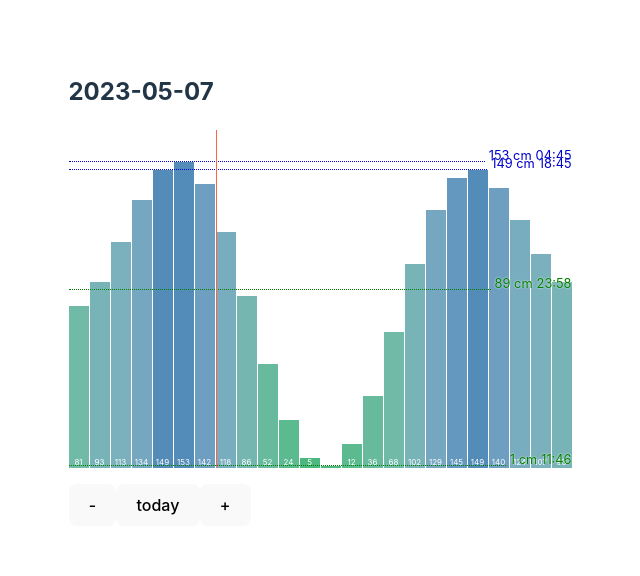
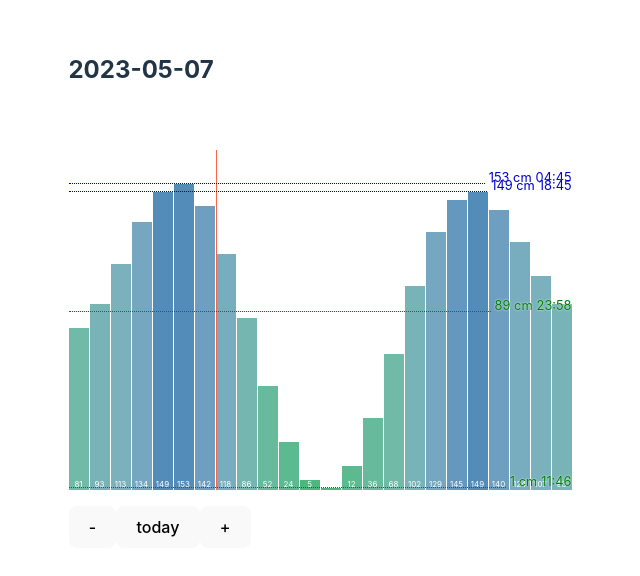
Before and after one commit to calbert1209/black-kite, a Preact app: page / in a window 1280 px wide. Shown: the part 110-686 px from the top of the page, without its empty margins (320-960 px from the left). Built offline with nearby package versions, Linux system fonts and the light colour scheme.

Commit message:
:lipstick: improve look of vertical marker

```diff
--- a/src/components/TideLevelBarChart.css
+++ b/src/components/TideLevelBarChart.css
@@ -19,4 +19,5 @@
   padding: 0;
   gap: 1px;
   padding-top: 2em;
+  min-height: 350px;
 }
--- a/src/components/TideLevelWindow.tsx
+++ b/src/components/TideLevelWindow.tsx
@@ -103,12 +103,13 @@ export const TideLevelWindow = () => {
                 />
               ))}
             </TideLevelBarChart>
+            <VerticalMarker />
             <RenderConditionally when={!!otherEvents.length}>
               {otherEvents.map((event) => (
                 <HorizontalLevel key={event.timeStamp} {...event} />
               ))}
             </RenderConditionally>
-            <VerticalMarker />
+
           </PositionRelative>
         </RenderConditionally>
         <button role="button" onClick={() => setCurrentDate(s => decrementDay(s))}>-</button>
--- a/src/components/VerticalMarker.css
+++ b/src/components/VerticalMarker.css
@@ -5,10 +5,11 @@
   top: 0;
   bottom: 0;
   display: flex;
+  align-items: flex-end;
 }
 
 .vertical-marker_outer > * {
-  height: 100%;
+  height: 340px;
 }
 
 .vertical-marker_left {
```
